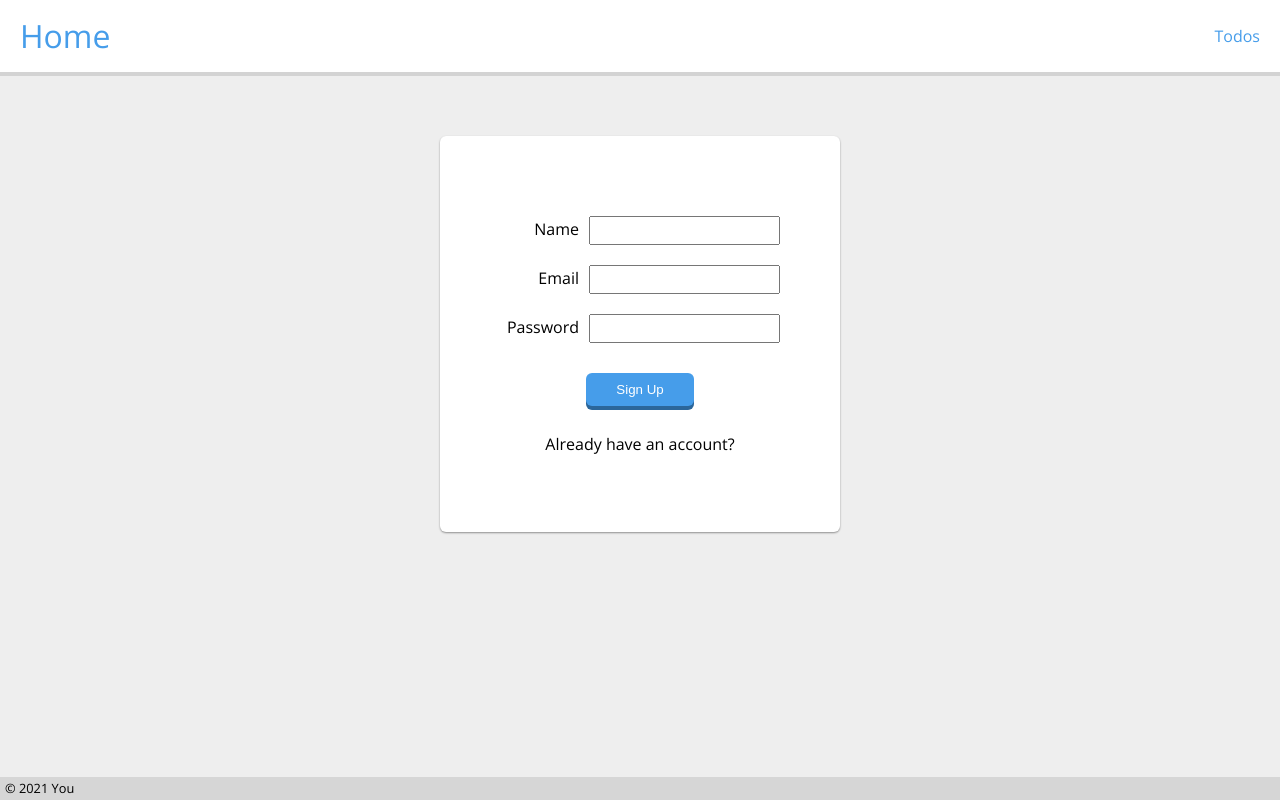
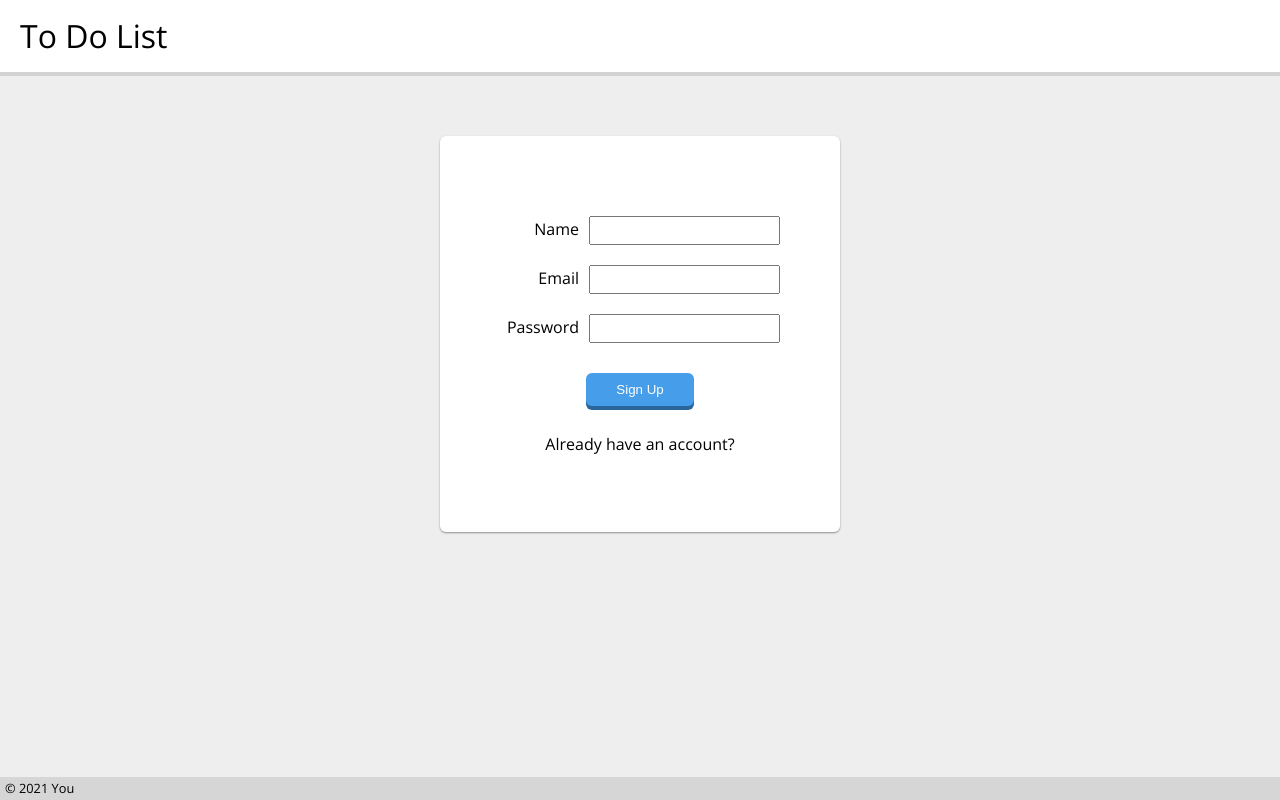
Before and after one commit to austin-summerlin/Lab-14-ToDo-FrontEnd, a React (Create React App) app: page /auth in a window 1280 px wide. Built offline with nearby package versions, Linux system fonts and the light colour scheme.

Commit message:
Finish Styling

```diff
--- a/src/app/Header.js
+++ b/src/app/Header.js
@@ -1,5 +1,5 @@
 import { Component } from 'react';
-import { NavLink } from 'react-router-dom';
+
 import './Header.css';
 
 class Header extends Component {
@@ -8,9 +8,9 @@ class Header extends Component {
     return (
       <header className="Header">
 
-        <h1><NavLink to="/">Home</NavLink></h1>
+        <h1> To Do List</h1>
 
-        <NavLink to="/todos">Todos</NavLink>
+
 
       </header>
     );
--- a/src/todos/TodosPage.css
+++ b/src/todos/TodosPage.css
@@ -67,3 +67,10 @@ i:hover {
   color: rgb(179 15 15);
   cursor: pointer;
 }
+
+.TodosPage a {
+  text-align: center;
+  width: 100%;
+  display: block;
+  margin-top: 25px;
+}
--- a/src/todos/TodosPage.js
+++ b/src/todos/TodosPage.js
@@ -1,6 +1,7 @@
 import { Component } from 'react';
 import { addTodo, getTodo, deleteTodo, updateTodo } from '../utils/todo-api.js';
 import './TodosPage.css';
+import { NavLink } from 'react-router-dom';
 
 export default class TodosPage extends Component {
   state = {
@@ -90,6 +91,7 @@ export default class TodosPage extends Component {
             </li>
           ))}
         </ul>
+        <NavLink to="/auth" onClick={() => localStorage.clear('TOKEN')} >Log Out</NavLink>
       </div>
     );
   }
```
